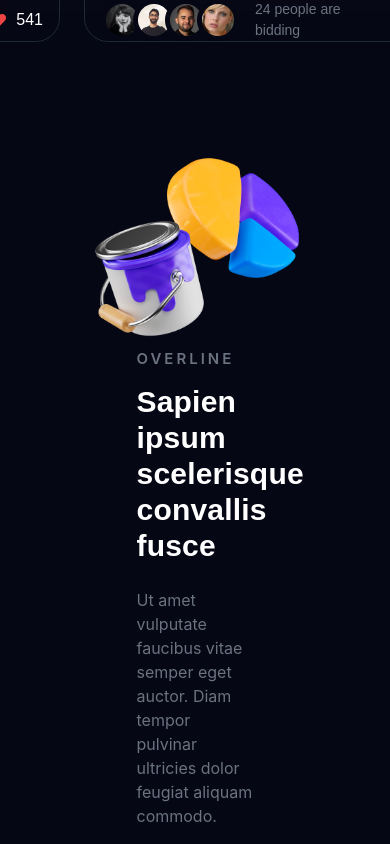
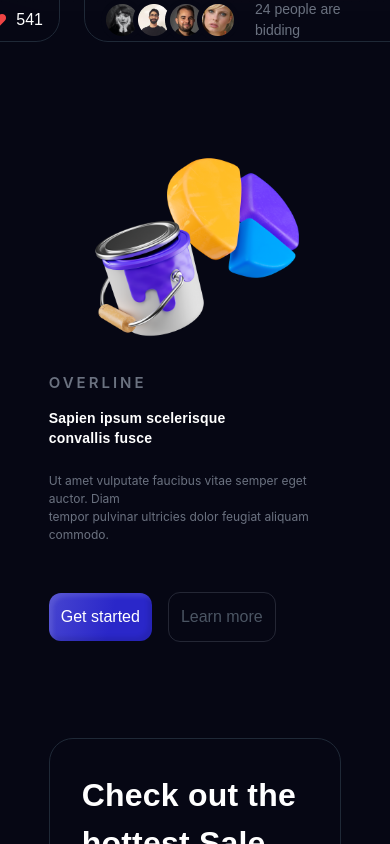
Before and after one commit to RH-Software-LTD/nft-market, a Next.js app: page / in a window 390 px wide. Shown: the part 1180-2024 px from the top of the page. Built offline with nearby package versions, Linux system fonts and the light colour scheme.

Commit message:
banners modified for responsive layout

```diff
--- a/components/Banner.js
+++ b/components/Banner.js
@@ -2,27 +2,27 @@ import React from 'react'
 
 const Banner = () => {
     return (
-        <section className='w-3/4 mt-24 flex flex-col-reverse sm:flex-row justify-center items-center '>
-            <div className='flex flex-col w-10/12 w-2/5'>
+        <section className='w-3/4 mt-24 flex flex-col-reverse sm:flex-row justify-center items-center gap-6 md:gap-0 '>
+            <div className='flex flex-col w-full md:w-2/5'>
                 <span className='font-InterSans uppercase mb-4 text-[15px] leading-[18px] tracking-[3px] font-semibold text-gray-500'>
                     Overline
                 </span>
-                <h1 className='text-3xl lg:text-5xl mb-6 tracking-[0.2px] font-semibold text-white'>
+                <h1 className='text-sm md:text-xl lg:text-3xl mb-6 tracking-[0.2px] font-semibold text-white'>
                     Sapien ipsum scelerisque <br /> convallis fusce
                 </h1>
-                <p className='font-InterSans leading-[150%] text-[#7780A1] text-gray-500'>
+                <p className='text-xs font-InterSans leading-[150%] text-[#7780A1] text-gray-500'>
                     Ut amet vulputate faucibus vitae semper eget auctor. Diam <br /> tempor pulvinar ultricies dolor feugiat aliquam commodo.
                 </p>
                 <div className='text-white flex flex-row mt-12 gap-4 text-center items-center'>
-                    <a className='text-white whitespace-nowrap w-1/5 rounded-xl bg-[#4745D0] p-3 shadow-lg purple-button' href='#'>
+                    <a className='text-white whitespace-nowrap w-auto  rounded-xl bg-[#4745D0] p-3 shadow-lg purple-button' href='#'>
                         Get started
                     </a>
-                    <a className='text-gray-600 whitespace-nowrap w-1/5 border-gray-500 border-[1px] p-3 rounded-xl border-opacity-30' href='#'>
+                    <a className='text-gray-600 whitespace-nowrap w-auto border-gray-500 border-[1px] p-3 rounded-xl border-opacity-30' href='#'>
                         Learn more
                     </a>
                 </div>
             </div>
-            <div className='sm:w-3/5 flex items-center justify-center'>
+            <div className='w-full md:w-3/5 flex items-center justify-center'>
                 <img className='w-4/5' src='image-banner.png' />
             </div>
         </section>
--- a/components/BannerLeft.js
+++ b/components/BannerLeft.js
@@ -28,10 +28,10 @@ const BannerLeft = () => {
                         </div>
                     </div>
                     <div className='mt-[56px] flex flex-row gap-2 sm:gap-4 justify-center md:justify-start items-center'>
-                        <a className='bg-[#4745D0] text-center w-1/2 sm:w-1/5 whitespace-nowrap p-3 border-2 border-[#4745D0] border-opacity-40 rounded-xl' href='#'>
+                        <a className='bg-[#4745D0] text-center  w-auto whitespace-nowrap p-3 border-2 border-[#4745D0] border-opacity-40 rounded-xl' href='#'>
                             Get Started
                         </a>
-                        <a className='w-1/2 sm:w-1/5 text-center border-2 border-gray-400 p-3 whitespace-nowrap rounded-xl' href='#'>
+                        <a className='w-auto text-center border-2 border-gray-400 p-3 whitespace-nowrap rounded-xl' href='#'>
                             <span className='text-gray-400'>
                                 Learn more
                             </span>
```
